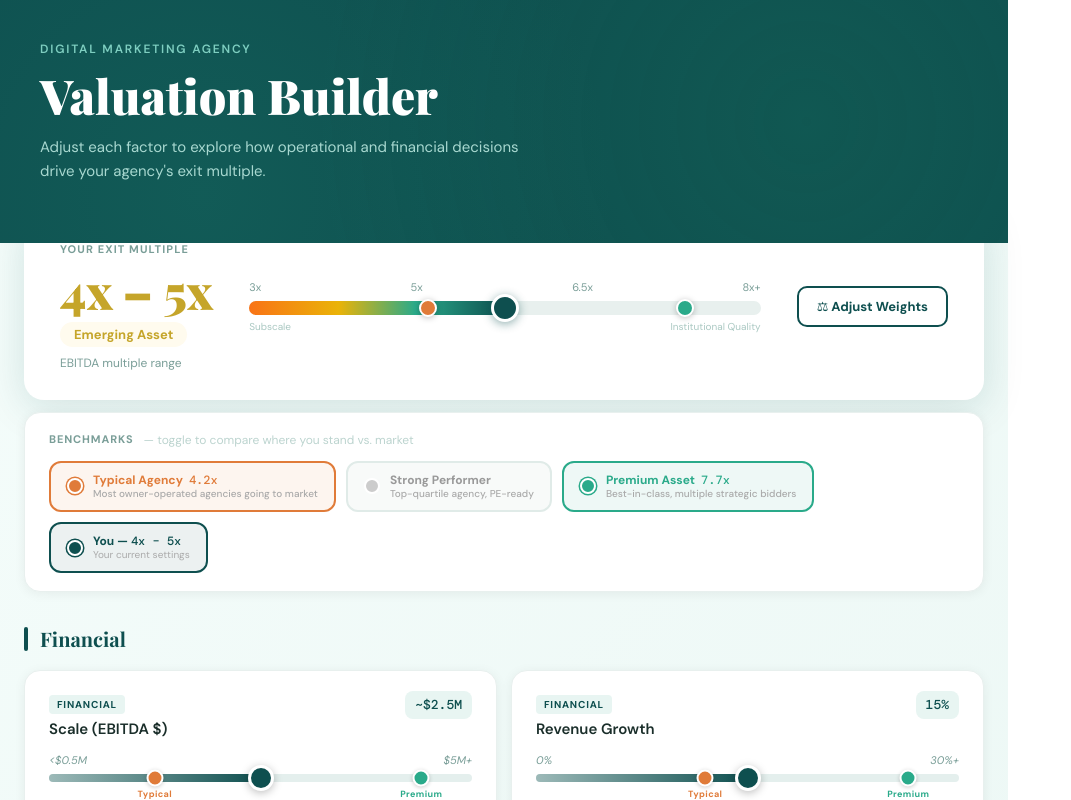
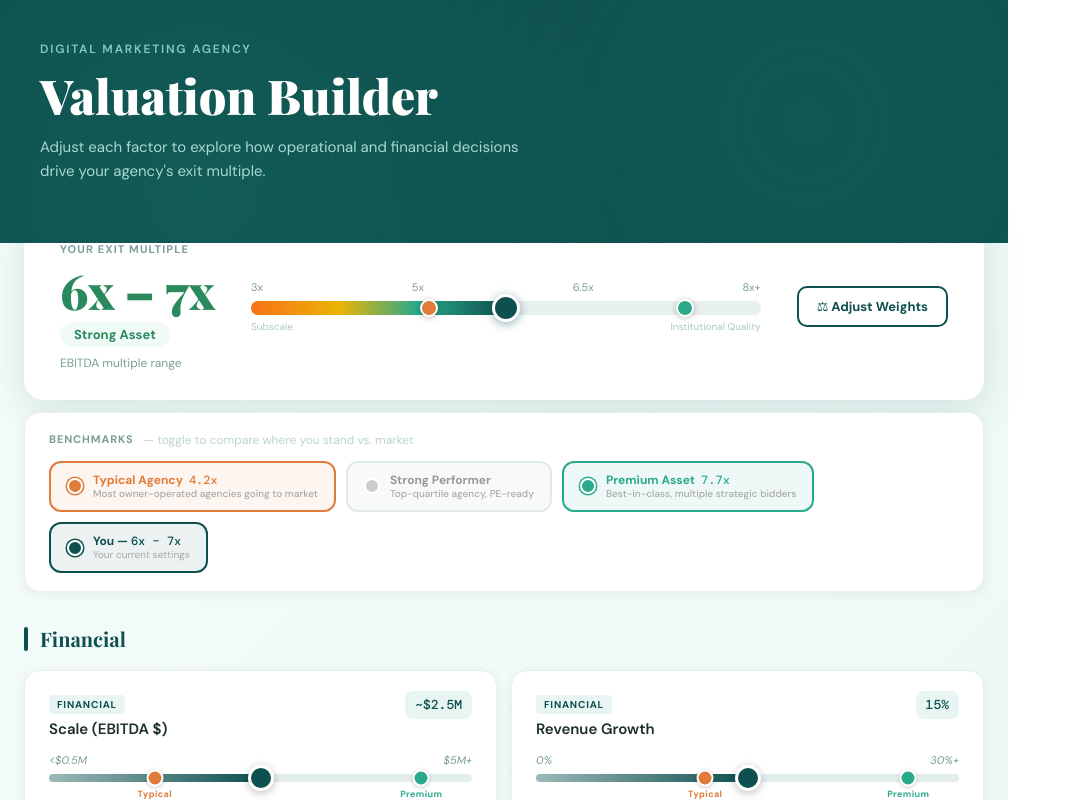
Before and after one commit to azim-del/valuation-tool, a React (Vite) app: page / in a window 1280 px wide. Shown: the top 800 px of the page, without its empty margins (0-1071 px from the left). Built offline with nearby package versions, Linux system fonts and the light colour scheme; a web font is replaced by a local one.

Commit message:
Update App.jsx

```diff
--- a/src/App.jsx
+++ b/src/App.jsx
@@ -146,12 +146,23 @@ const CATEGORY_COLORS = { Financial: "#0e4f4f", Commercial: "#2aaa8a" };
 const CATEGORY_BG = { Financial: "#e8f5f2", Commercial: "#f5fdfb" };
 
 function getMultiple(score, scaleValue) {
-  // Sub-$0.5M EBITDA (scale slider < 10) hard-caps to sub-3x territory
-  if (scaleValue < 10) return Math.min(2.9, 1.5 + (scaleValue / 10) * 1.4);
-  if (score <= 44) return 3.0 + (score / 44) * 1.5;
-  if (score < 72)  return 4.5 + ((score - 44) / 28) * 2.0;
-  if (score < 88)  return 6.5 + ((score - 72) / 16) * 1.5;
-  return Math.min(8.0 + ((score - 88) / 12) * 2.0, 10);
+  // Convert scaleValue (0-100) to EBITDA in $M (0-5M)
+  const ebitda = (scaleValue / 100) * 5;
+
+  // Base multiple from quality score
+  let base;
+  if (score <= 44) base = 3.0 + (score / 44) * 1.5;
+  else if (score < 72)  base = 4.5 + ((score - 44) / 28) * 2.0;
+  else if (score < 88)  base = 6.5 + ((score - 72) / 16) * 1.5;
+  else base = Math.min(8.0 + ((score - 88) / 12) * 2.0, 10);
+
+  // Scale caps and floors
+  if (ebitda < 0.5) return Math.min(base, 2.9);           // Always sub-3x
+  if (ebitda < 1.0) return Math.min(base, 4.5);           // Cap at 4.5x
+  if (ebitda < 2.0) return Math.min(base, 6.0);           // Cap at 6x
+  if (ebitda < 2.5) return Math.max(Math.min(base, 6.5), 5.0);  // 5x–6.5x range
+  if (ebitda < 3.0) return Math.max(Math.min(base, 7.5), 6.0);  // 6x–7.5x range
+  return Math.max(base, 6.5);                              // Always 6.5x+ above $3M
 }
 
 function getMultipleLabel(multiple) {
```
